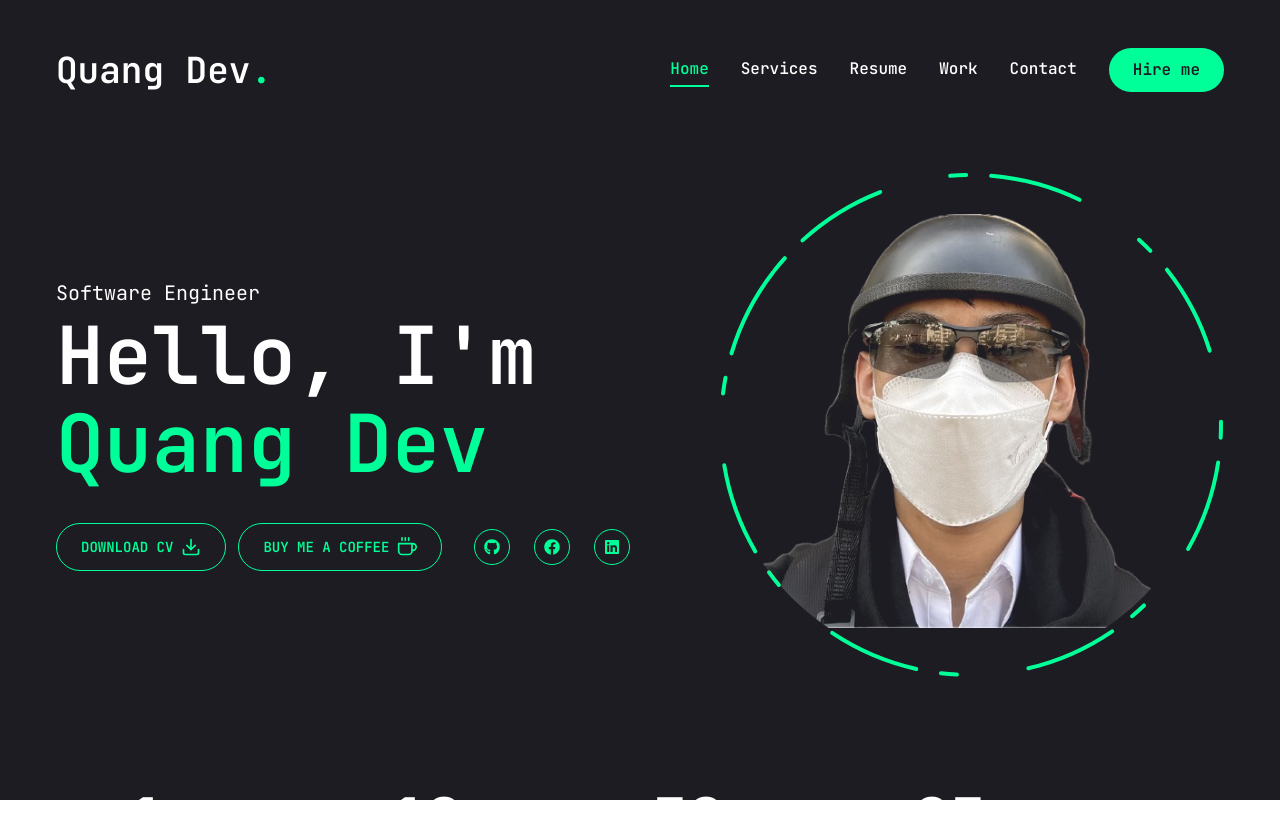
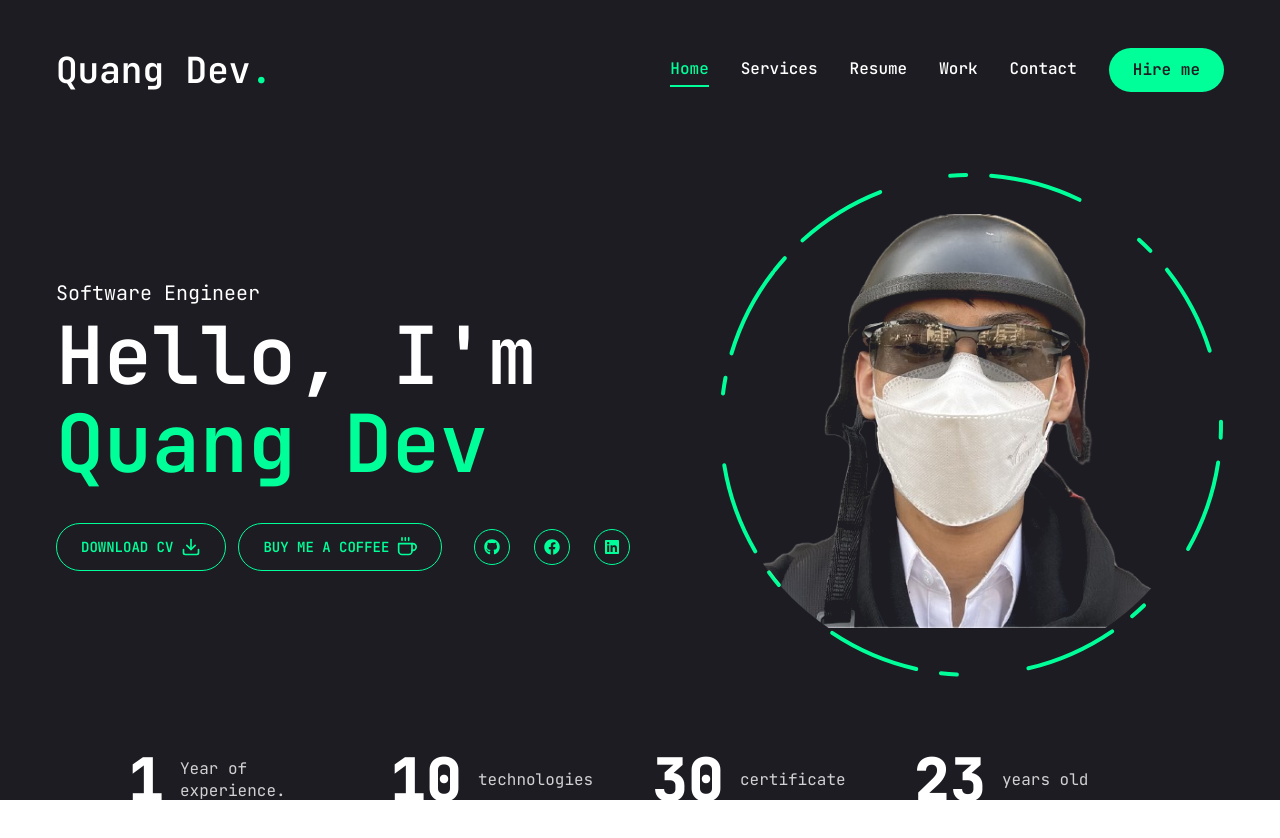
Before and after one commit to QuangDev69/hire-me, a Next.js app: page / in a window 1280 px wide. Shown: the top 838 px of the page. Built offline with nearby package versions, Linux system fonts and the light colour scheme.

Commit message:
fix bug layout

```diff
--- a/app/page.jsx
+++ b/app/page.jsx
@@ -8,7 +8,7 @@ const page = () => {
   return (
     <section className="h-full">
       <div className="container mx-auto h-full">
-        <div className="flex flex-col xl:flex-row items-center justify-between xl:pt-8 xl:pb-24">
+        <div className="flex flex-col xl:flex-row items-center justify-between xl:pt-8 xl:pb-14">
           <div className="text-center xl:text-left order-2 xl:order-none">
             <span className="text-xl">Software Engineer</span>
             <h1 className="h1 mb-6">
@@ -16,7 +16,7 @@ const page = () => {
             </h1>
             <p className="max-w-[500px] mb-9 text-white/80" />
             <div className="flex flex-col xl:flex-row items-center gap-8">
-              <div className="flex xl:flex-row gap-3 justify-center xl:justify-start items-center">
+              <div className="flex flex-col xl:flex-row gap-3 justify-center xl:justify-start items-center">
                 <a href="/assets/CV_NgDuyQuang.pdf" download>
                   <Button
                     variant="outline"
```
